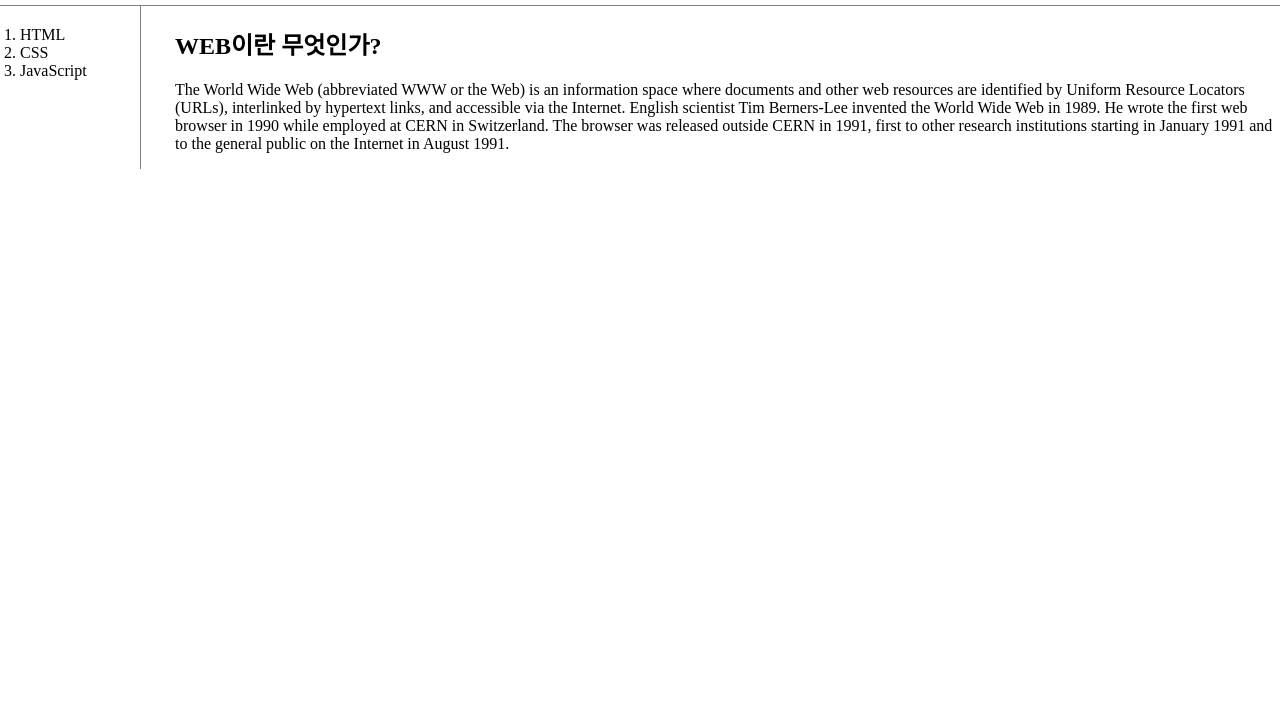
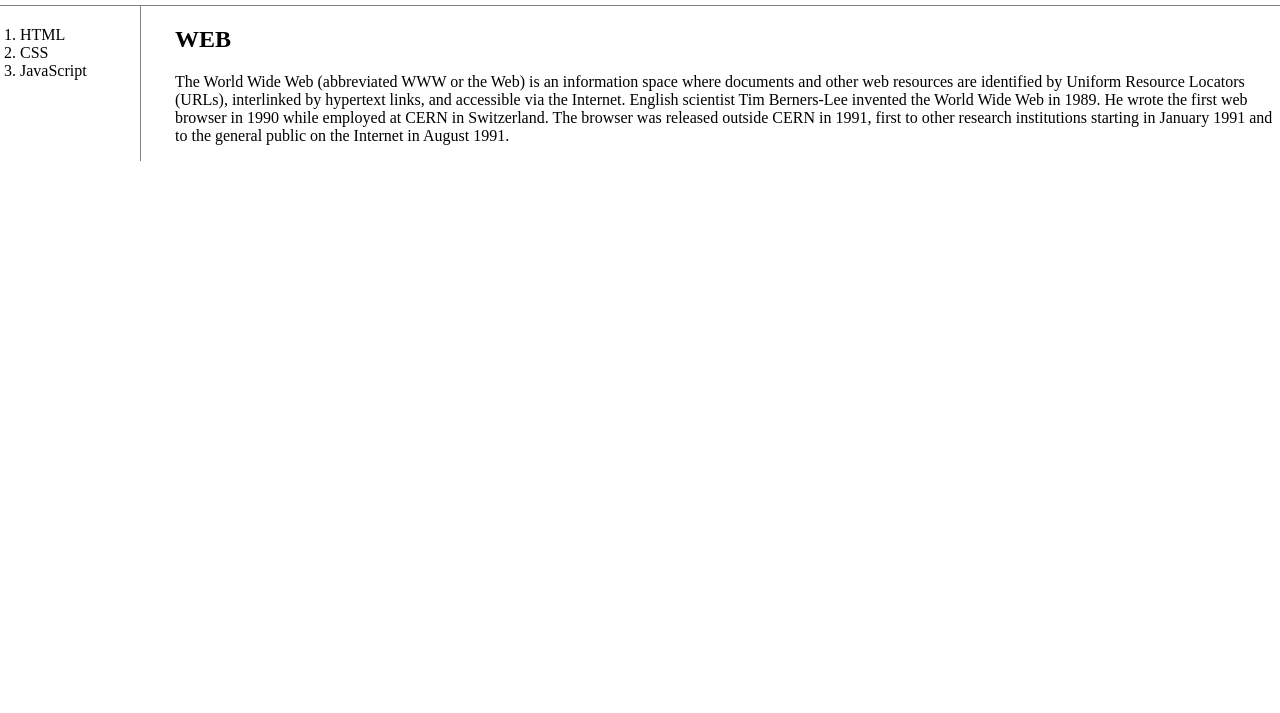
Before and after one commit to kshyun1223/web2_css, a plain HTML site: page index.html in a window 1280 px wide. Shown: the part 87-800 px from the top of the page. Drawn offline with Linux system fonts and the light colour scheme.

Commit message:
Update index.html

```diff
--- a/index.html
+++ b/index.html
@@ -14,7 +14,7 @@
 				<li><a href="javascript.html">JavaScript</a></li>
 			</ol>
 			<div id="article">
-				<h2>WEB이란 무엇인가?</h2>
+				<h2>WEB</h2>
 				<p>The World Wide Web (abbreviated WWW or the Web) is an information space where documents and other web resources are identified by Uniform Resource Locators (URLs), interlinked by hypertext links, and accessible via the Internet. English scientist Tim Berners-Lee invented the World Wide Web in 1989. He wrote the first web browser in 1990 while employed at CERN in Switzerland. The browser was released outside CERN in 1991, first to other research institutions starting in January 1991 and to the general public on the Internet in August 1991.</p>
 			</div>
 		</div>
```
